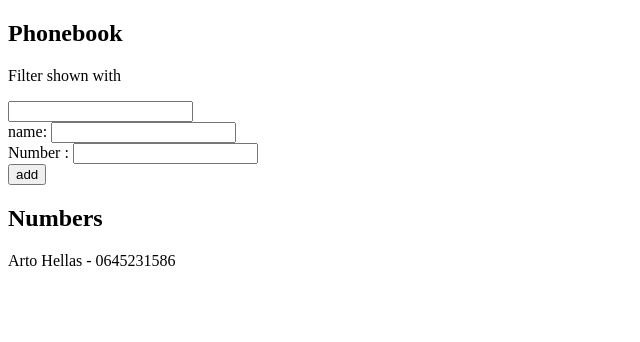
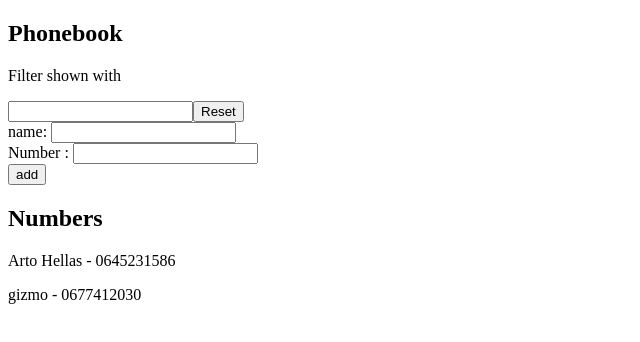
Before and after one commit to GuillemotClement/fullstack_helsinki-2026, a React (Vite) app in the folder part2/phonebook/: page / in a window 1280 px wide. Shown: the top 342 px of the page, without its empty margins (0-640 px from the left). Built offline with nearby package versions, Linux system fonts and the light colour scheme.

Commit message:
feat: reset search name

```diff
--- a/part2/phonebook/src/App.jsx
+++ b/part2/phonebook/src/App.jsx
@@ -3,6 +3,7 @@ import { useState } from "react";
 const App = () => {
 	const [persons, setPersons] = useState([
 		{ name: "Arto Hellas", tel: "0645231586" },
+		{ name: "gizmo", tel: "0677412030" },
 	]);
 	const [newName, setNewName] = useState("");
 	const [newTel, setNewTel] = useState("");
@@ -50,6 +51,11 @@ const App = () => {
 		setSearchName(event.target.value);
 	};
 
+	const handleResetSearch = () => {
+		setSearchName("");
+		setShowAll(true);
+	};
+
 	const personsToShow = showAll
 		? persons
 		: persons.filter((person) => person.name === searchName);
@@ -61,6 +67,9 @@ const App = () => {
 			<div className="">
 				<p>Filter shown with</p>
 				<input type="text" value={searchName} onChange={handleSearchName} />
+				<button type="button" onClick={handleResetSearch}>
+					Reset
+				</button>
 			</div>
 
 			<form onSubmit={addNumber}>
```
